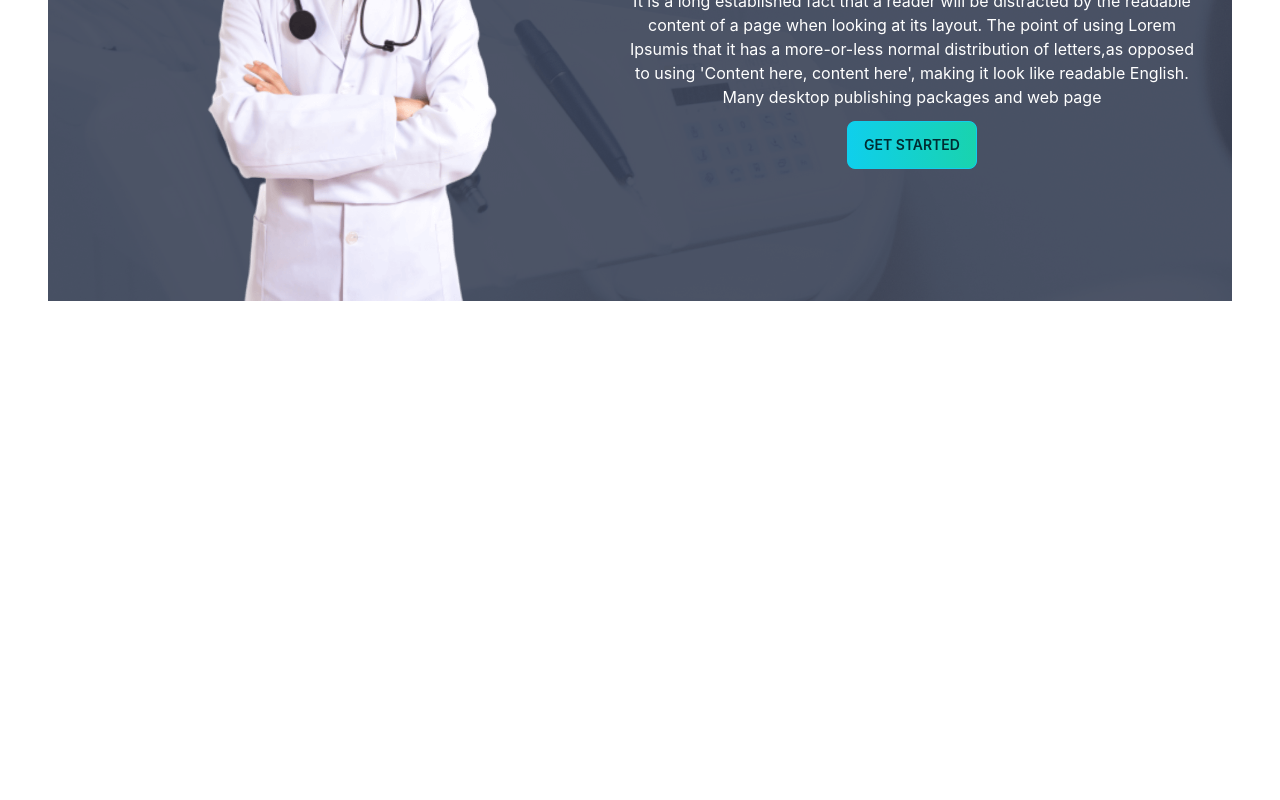
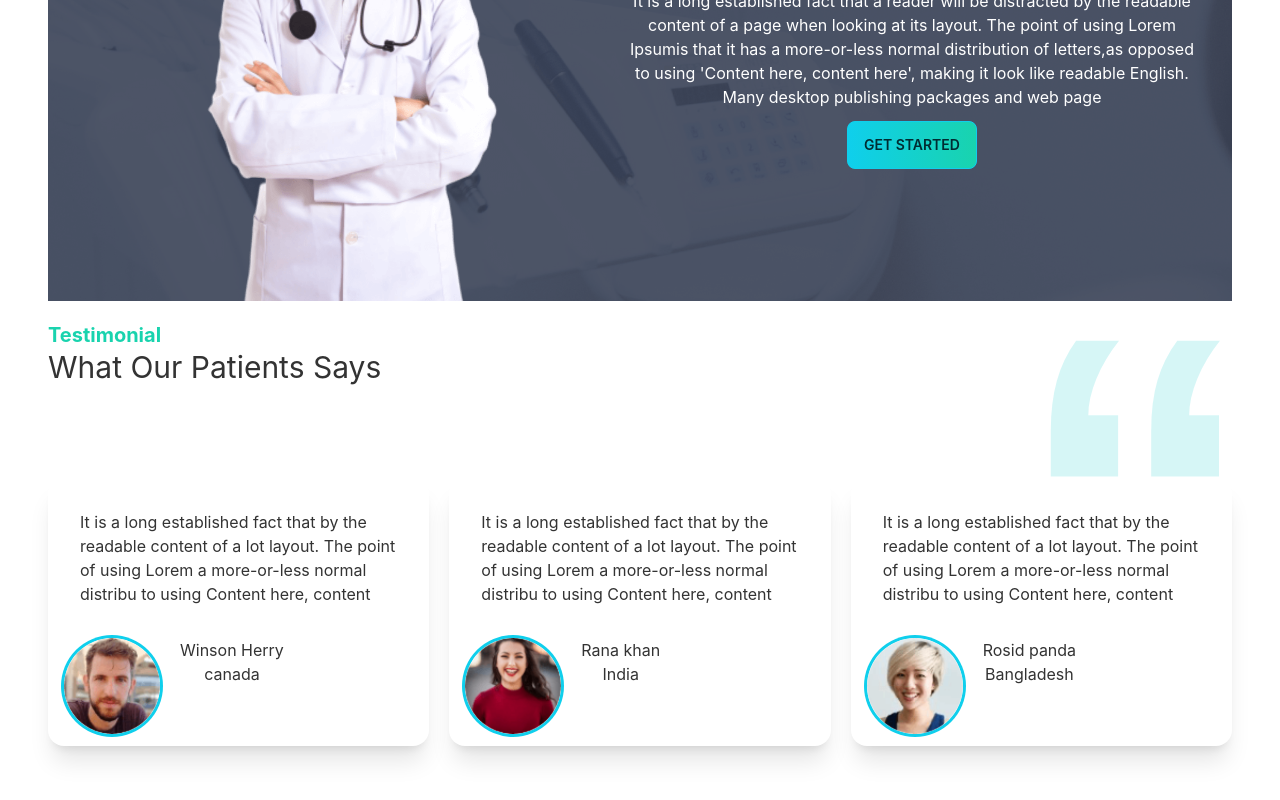
Before and after one commit to parthomalo/doctors-portal-cliend, a React (Create React App) app: page / in a window 1280 px wide. Shown: the part 2490-3290 px from the top of the page. Before the commit the page ends 2791 px from the top, so only its background shows below. Built offline with nearby package versions, Linux system fonts and the light colour scheme.

Commit message:
added review component data

```diff
--- a/src/Pages/Home/Banner.js
+++ b/src/Pages/Home/Banner.js
@@ -5,7 +5,7 @@
     return (
         <div className="hero min-h-screen">
         <div className="hero-content flex-col lg:flex-row-reverse">
-          <img src={chair}  className="max-w-sm rounded-lg shadow-2xl" />
+          <img src={chair}  className="max-w-sm rounded-lg shadow-2xl" alt='' />
           <div>
             <h1 className="text-5xl font-bold">Your New Smile Starts Here</h1>
             <p className="py-6">Lorem, ipsum dolor sit amet consectetur adipisicing elit. Quaerat pariatur ab nesciunt molestiae est laudantium, consectetur non dignissimos autem quisquam aperiam quis beatae accusantium, aliquid commodi sint molestias. Ipsa, fuga!
--- a/src/Pages/Home/Exceptional.js
+++ b/src/Pages/Home/Exceptional.js
@@ -5,7 +5,7 @@
     return (
         <div className="hero min-h-screen px-13 ">
             <div className="hero-content flex-col lg:flex-row gap-5">
-                <img src={treatment} className="max-w-sm rounded-lg shadow-2xl mr-6 " />
+                <img src={treatment} className="max-w-sm rounded-lg shadow-2xl mr-6 " alt='' />
                 <div>
                     <h1 className="text-5xl font-bold">Exceptional Dental Care, on Your Terms</h1>
                     <p className="py-6">It is a long established fact that a reader will be distracted by the readable content of a page when looking at its layout. The point of using Lorem Ipsumis that it has a more-or-less normal distribution of letters,as opposed to using 'Content here, content here', making it look like readable English. Many desktop publishing packages and web page</p>
--- a/src/Pages/Home/Home.js
+++ b/src/Pages/Home/Home.js
@@ -4,6 +4,7 @@
 import Exceptional from './Exceptional';
 import Info from './Info';
 import Services from './Services';
+import Testimonials from './Testimonials';
 
 const Home = () => {
     return (
@@ -13,6 +14,7 @@
            <Services></Services>
            <Exceptional></Exceptional>
            <Appointment></Appointment>
+           <Testimonials></Testimonials>
         </div>
     );
 };
--- /dev/null
+++ b/src/Pages/Home/Review.js
@@ -0,0 +1,25 @@
+import React from 'react';
+
+const Review = ({ review }) => {
+
+    return (
+        <section >
+            <div class="  card lg:max-w-lg  bg-base-100 shadow-xl">
+                <div class="card-body">
+                    <p>{review.review}</p>
+                </div>
+                <div class="avatar ">
+                    <div class="w-24 rounded-full ring ring-primary ring-offset-base-100 mr-5 ml-4 mb-3">
+                        <img  src={review.img} alt='' />
+                    </div>
+                    <div className='text-center justify-center'>
+                        <h4>{review.name}</h4>
+                        <h5>{review.country}</h5>
+                    </div>
+                </div>
+            </div>
+        </section>
+    );
+};
+
+export default Review;
--- /dev/null
+++ b/src/Pages/Home/Testimonials.js
@@ -0,0 +1,55 @@
+import React from 'react';
+import quote from '../../assets/icons/quote.svg';
+import people1 from '../../assets/images/people1.png';
+import people2 from '../../assets/images/people2.png';
+import people3 from '../../assets/images/people3.png';
+import Review from './Review';
+const Testimonials = () => {
+    const reviews = [
+        {
+            _id: 1,
+            name: 'Winson Herry',
+            review: 'It is a long established fact that by the readable content of a lot layout. The point of using Lorem a more-or-less normal distribu to using Content here, content',
+            img: people1,
+            country: 'canada'
+        },
+
+        {
+            _id: 2,
+            name: 'Rana khan',
+            review: 'It is a long established fact that by the readable content of a lot layout. The point of using Lorem a more-or-less normal distribu to using Content here, content',
+            img: people2,
+            country: 'India'
+        },
+        {
+            _id: 3,
+            name: 'Rosid panda',
+            review: 'It is a long established fact that by the readable content of a lot layout. The point of using Lorem a more-or-less normal distribu to using Content here, content',
+            img: people3,
+            country: 'Bangladesh'
+        },
+    ]
+    return (
+        <section className='mt-5 my-16'>
+            <div className='flex justify-between'>
+                <div>
+                    <h4 className='text-secondary text-xl font-bold'>Testimonial</h4>
+                    <h1 className='text-3xl'> What Our Patients Says</h1>
+                </div>
+                <div>
+                    <img className='w-24 lg:w-48' src={quote} alt="" />
+                </div>
+            </div>
+            <div className='grid lg:grid-cols-3 md:grid-cols-2 sm:grid-cols-1 gap-5'>
+                {
+                    reviews.map(review => <Review
+                        key={review._id}
+                        review={review}
+                    ></Review>)
+                }
+            </div>
+        </section>
+    );
+};
+
+export default Testimonials;
```
